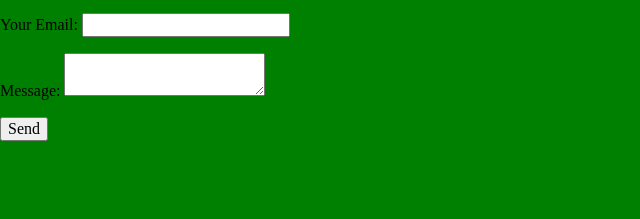
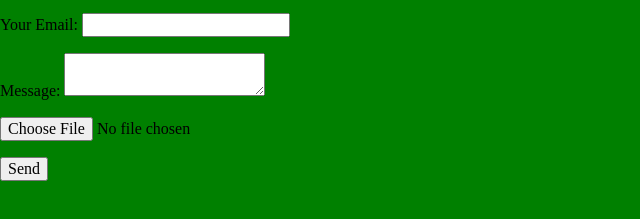
Before and after one commit to emilylogan/emilylogan.github.io, a plain HTML site: page index.html in a window 1280 px wide. Shown: the part 453-672 px from the top of the page, without its empty margins (0-640 px from the left). Drawn offline with nearby package versions, Linux system fonts and the light colour scheme.

Commit message:
Update index.html

```diff
--- a/index.html
+++ b/index.html
@@ -52,6 +52,13 @@
           <p>
             <label>Message: <textarea name="message"></textarea></label>
           </p>
+
+          <p>
+            <input type="file">
+          </p>
+
+          <div data-netlify-recaptcha="true"></div>
+
           <p>
             <button type="submit">Send</button>
           </p>
```
